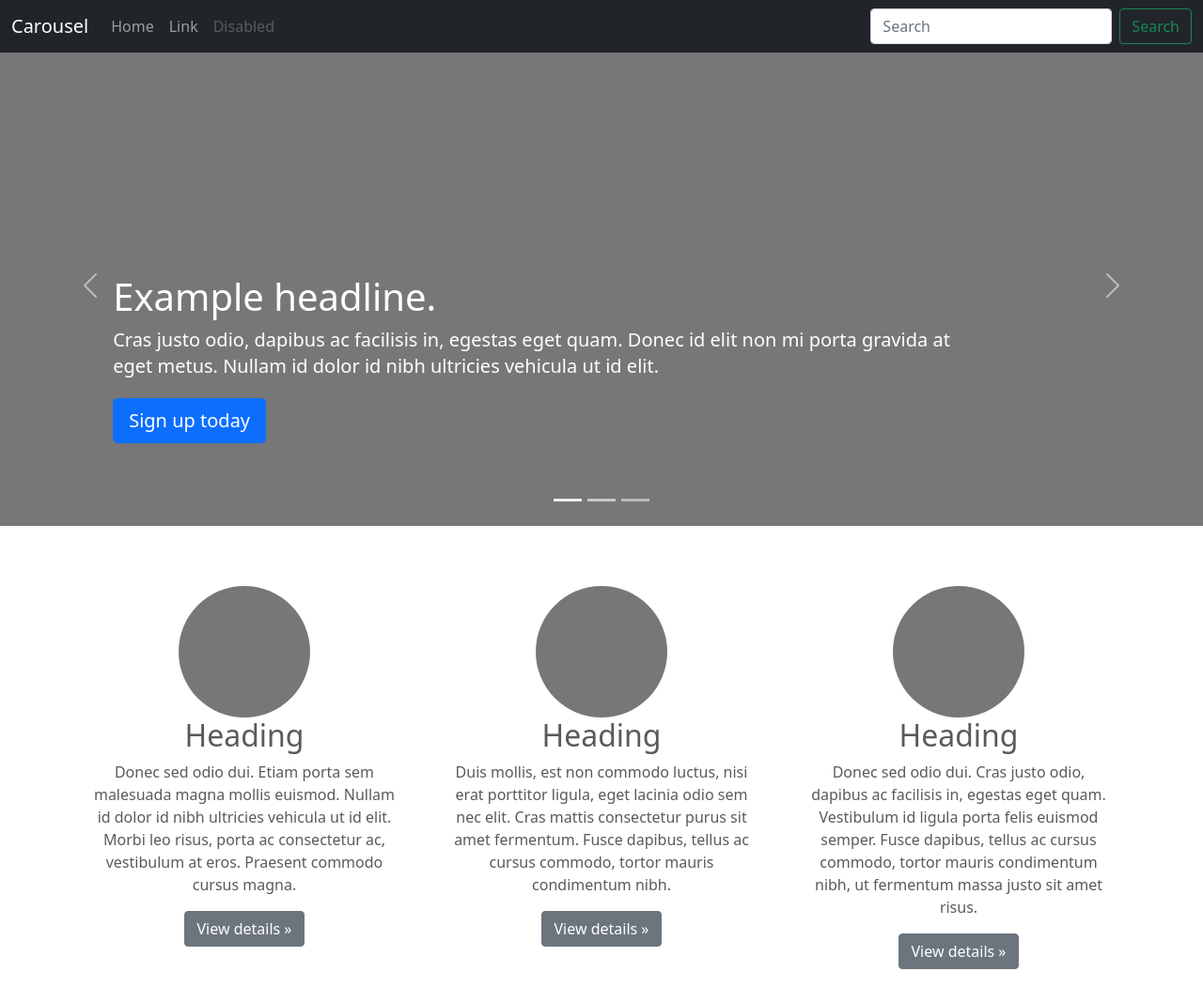
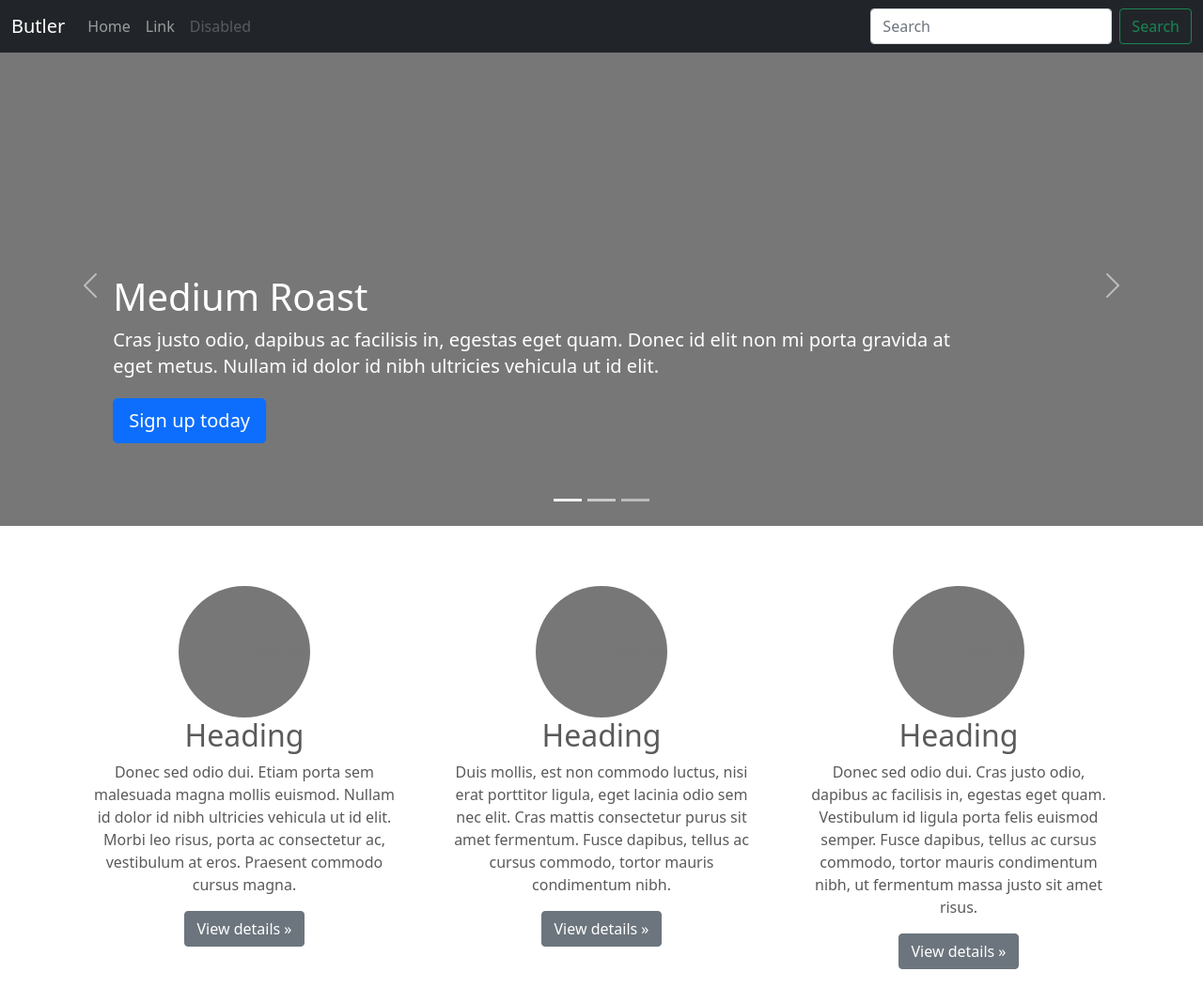
Before and after one commit to ChaplainsBud/bootstrap5-example-carousel, a plain HTML site: page index.html in a window 1280 px wide. Shown: the top 1051 px of the page at 94% size. Drawn offline with nearby package versions, Linux system fonts and the light colour scheme.

Commit message:
Ready for Configuration

```diff
--- a/index.html
+++ b/index.html
@@ -29,7 +29,7 @@
     <header>
       <nav class="navbar navbar-expand-md navbar-dark fixed-top bg-dark">
         <div class="container-fluid">
-          <a class="navbar-brand" href="#">Carousel</a>
+          <a class="navbar-brand" href="#">Butler</a>
           <button
             class="navbar-toggler"
             type="button"
@@ -102,7 +102,7 @@
 
             <div class="container">
               <div class="carousel-caption text-start">
-                <h1>Example headline.</h1>
+                <h1>Medium Roast</h1>
                 <p>
                   Cras justo odio, dapibus ac facilisis in, egestas eget quam.
                   Donec id elit non mi porta gravida at eget metus. Nullam id
@@ -131,7 +131,7 @@
 
             <div class="container">
               <div class="carousel-caption">
-                <h1>Another example headline.</h1>
+                <h1>Light Roast.</h1>
                 <p>
                   Cras justo odio, dapibus ac facilisis in, egestas eget quam.
                   Donec id elit non mi porta gravida at eget metus. Nullam id
@@ -160,7 +160,7 @@
 
             <div class="container">
               <div class="carousel-caption text-end">
-                <h1>One more for good measure.</h1>
+                <h1>Dark Roast.</h1>
                 <p>
                   Cras justo odio, dapibus ac facilisis in, egestas eget quam.
                   Donec id elit non mi porta gravida at eget metus. Nullam id
```
